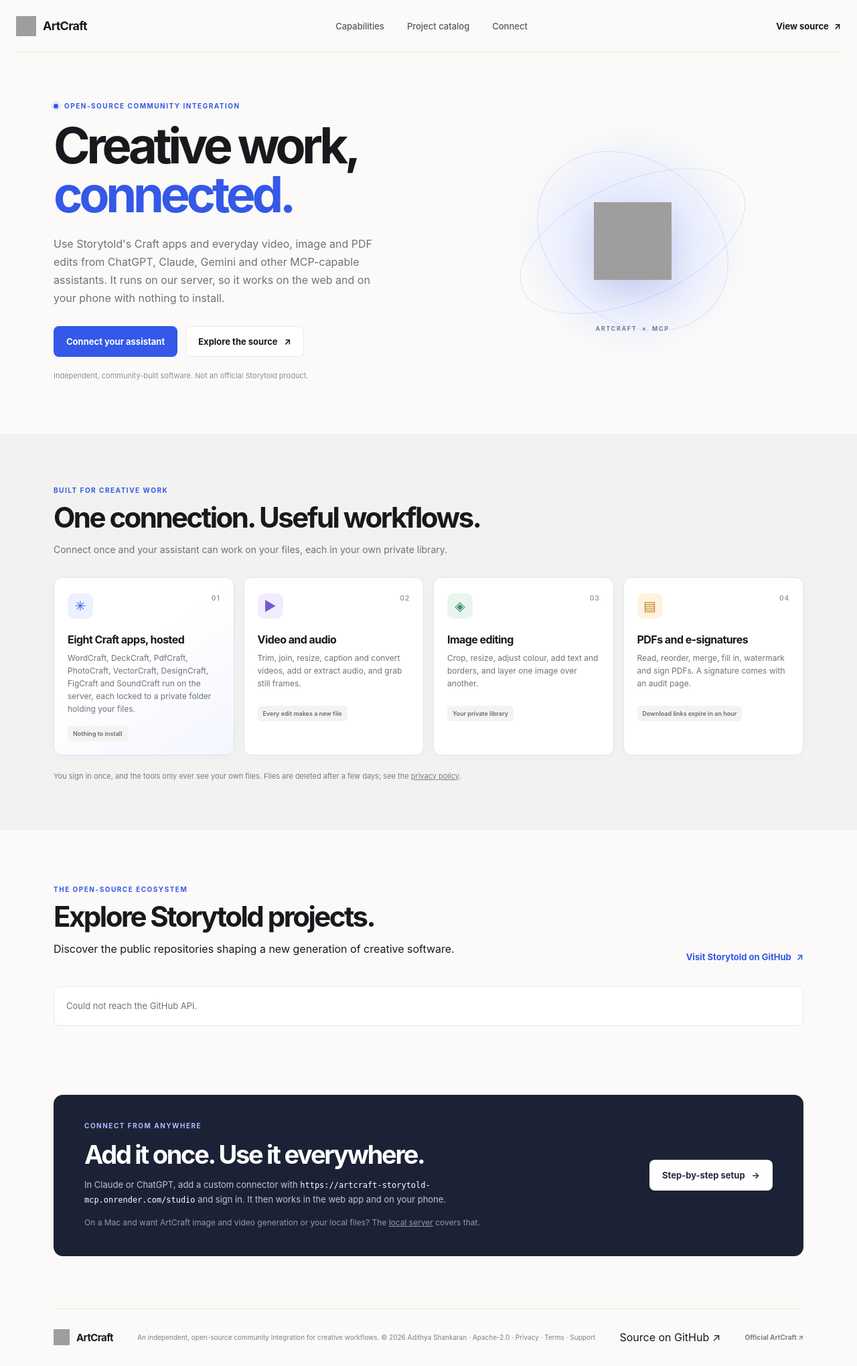
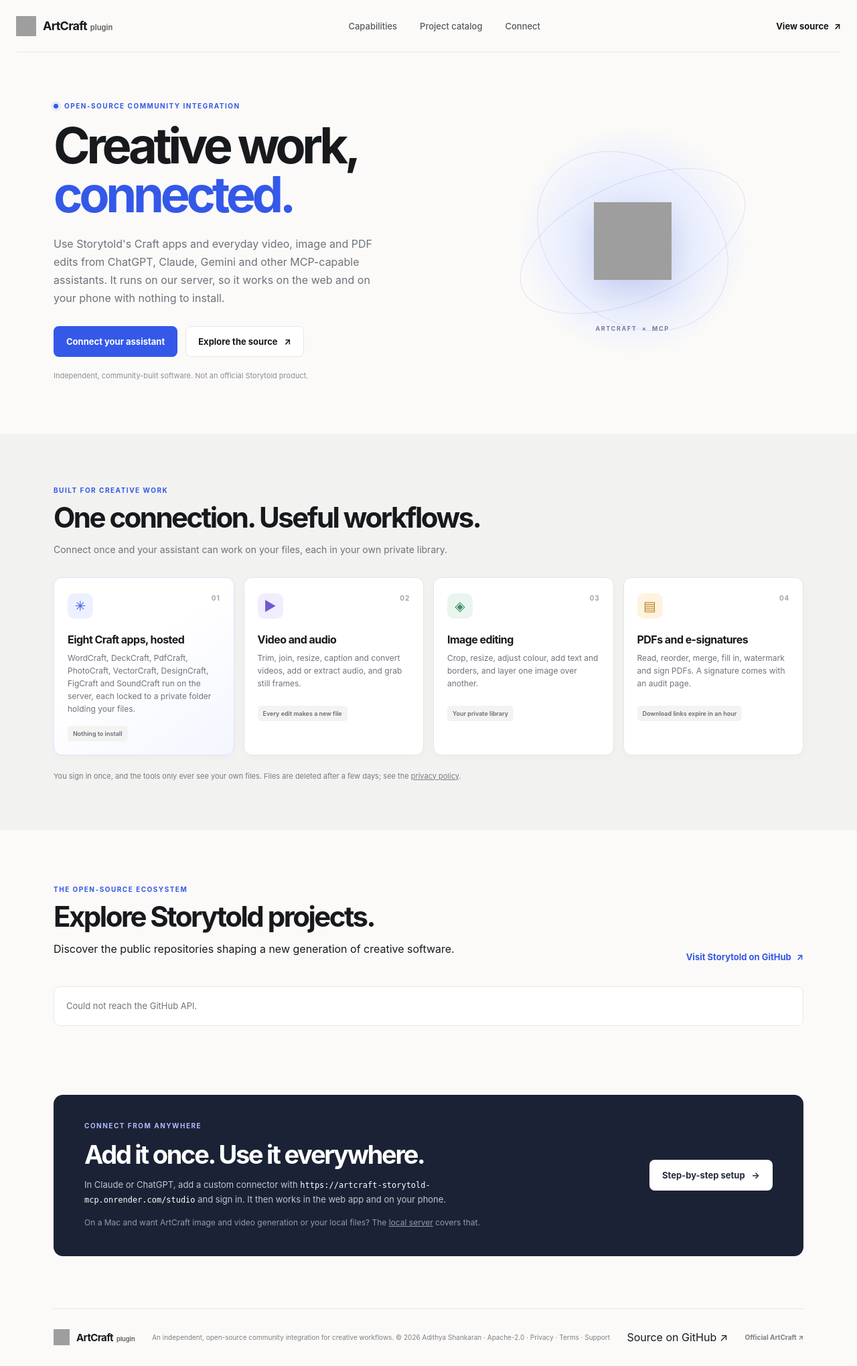
Before and after one commit to adikshan11/artcraft-plugin, a Flask app: page / in a window 1280 px wide. Shown: the whole page at 67% size. Run offline with Flask 3, Linux system fonts and the light colour scheme; data that the repository does not hold is empty; grey boxes are pictures that could not be loaded.

Commit message:
Show the site name as ArtCraft with a small "plugin" mark (#11)
* Show the site name as ArtCraft with a small "plugin" mark

ArtCraft is the whole product; this site is one plugin for it. The header
and footer said only "ArtCraft", which could read as the official site.

Co-Authored-By: Claude Opus 5.5 <noreply@anthropic.com>

* Put the "plugin" mark on the same baseline as ArtCraft

Co-Authored-By: Claude Opus 5.5 <noreply@anthropic.com>

---------

Co-authored-by: Claude Opus 5.5 <noreply@anthropic.com>

```diff
--- a/static/style.css
+++ b/static/style.css
@@ -59,6 +59,15 @@ a:focus-visible {
   font-size: 18px;
   font-weight: 720;
   letter-spacing: -0.04em;
+}
+
+.brand-sub {
+  margin-left: 5px;
+  font-size: 0.62em;
+  font-weight: 560;
+  letter-spacing: 0;
+  opacity: 0.7;
+  vertical-align: baseline;
 }
 
 .brand img {
--- a/templates/index.html
+++ b/templates/index.html
@@ -7,7 +7,7 @@
       name="description"
       content="Use Storytold's Craft apps and video, image and PDF tools from ChatGPT, Claude, Gemini and other AI assistants, on the web or your phone, with nothing to install."
     />
-    <meta property="og:title" content="ArtCraft — creative workflows, connected" />
+    <meta property="og:title" content="ArtCraft Plugin — creative workflows, connected" />
     <meta
       property="og:description"
       content="A community-built MCP plugin for ArtCraft and the Storytold creative ecosystem."
@@ -15,14 +15,14 @@
     <meta property="og:type" content="website" />
     <link rel="canonical" href="{{ site_url }}" />
     <link rel="icon" href="{{ icon_url }}" type="image/svg+xml" />
-    <title>ArtCraft — creative workflows, connected</title>
+    <title>ArtCraft Plugin — creative workflows, connected</title>
     <link rel="stylesheet" href="{{ url_for('static', filename='style.css') }}" />
   </head>
   <body>
     <header class="site-header">
-      <a class="brand" href="#top" aria-label="ArtCraft home">
+      <a class="brand" href="#top" aria-label="ArtCraft Plugin home">
         <img src="{{ icon_url }}" alt="" />
-        <span>ArtCraft</span>
+        <span>ArtCraft<span class="brand-sub">plugin</span></span>
       </a>
       <nav class="main-nav" aria-label="Main navigation">
         <a href="#capabilities">Capabilities</a>
@@ -168,7 +168,7 @@
     <footer class="site-footer page-width">
       <a class="brand footer-brand" href="#top">
         <img src="{{ icon_url }}" alt="" />
-        <span>ArtCraft</span>
+        <span>ArtCraft<span class="brand-sub">plugin</span></span>
       </a>
       <p>An independent, open-source community integration for creative workflows. © 2026 Adithya Shankaran · Apache-2.0 ·
         <a href="{{ url_for('privacy') }}">Privacy</a> ·
--- a/templates/page.html
+++ b/templates/page.html
@@ -13,7 +13,7 @@
     <header class="site-header">
       <a class="brand" href="{{ url_for('index') }}" aria-label="ArtCraft Plugin home">
         <img src="{{ icon_url }}" alt="" />
-        <span>ArtCraft</span>
+        <span>ArtCraft<span class="brand-sub">plugin</span></span>
       </a>
       <nav class="main-nav" aria-label="Main navigation">
         <a href="{{ url_for('privacy') }}">Privacy</a>
@@ -34,7 +34,7 @@
     <footer class="site-footer page-width">
       <a class="brand footer-brand" href="{{ url_for('index') }}">
         <img src="{{ icon_url }}" alt="" />
-        <span>ArtCraft</span>
+        <span>ArtCraft<span class="brand-sub">plugin</span></span>
       </a>
       <p>© 2026 Adithya Shankaran · Apache-2.0 ·
         <a href="{{ url_for('privacy') }}">Privacy</a> ·
```
